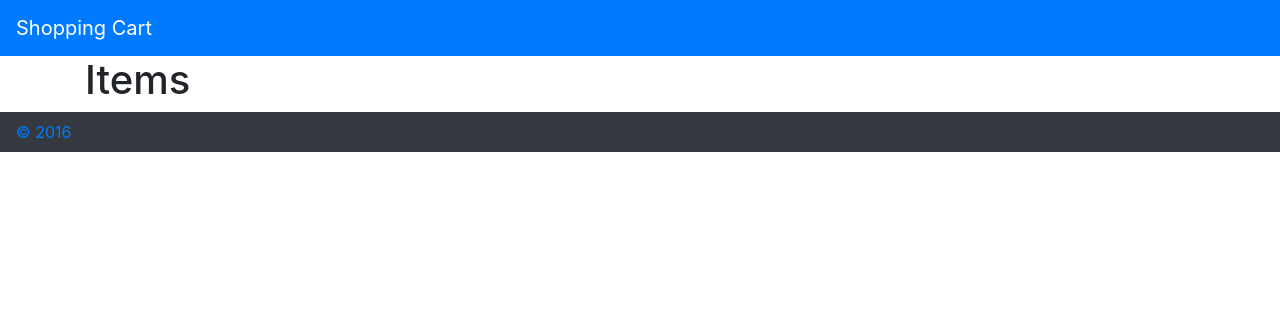
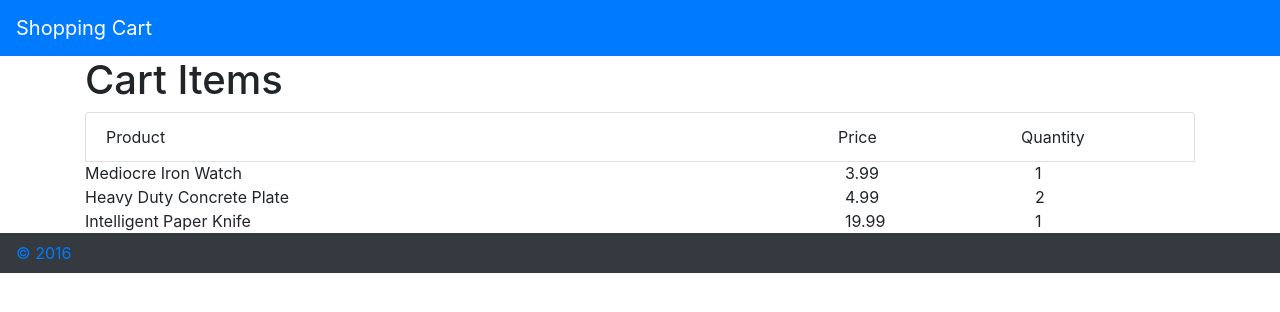
Before and after one commit to NicoleHall/redo-of-shopping-cart, a React (Create React App) app: page / in a window 1280 px wide. Shown: the top 312 px of the page. Built offline with nearby package versions, Linux system fonts and the light colour scheme.

Commit message:
adds CartItem component that iterates through the itemsPanoply prop passed into the cartitems element on the app.js page

```diff
--- a/src/App.js
+++ b/src/App.js
@@ -7,10 +7,15 @@ import CartItems from './components/CartItems'
 
 class App extends Component {
   render() {
+    const itemsData = [
+      { id: 1, product: { id: 40, name: 'Mediocre Iron Watch', priceInCents: 399 }, quantity: 1 },
+      { id: 2, product: { id: 41, name: 'Heavy Duty Concrete Plate', priceInCents: 499 }, quantity: 2 },
+      { id: 3, product: { id: 42, name: 'Intelligent Paper Knife', priceInCents: 1999 }, quantity: 1 },
+    ]
     return (
       <div className="App">
         <CartHeader/>
-        <CartItems/>
+        <CartItems itemsPanoply={itemsData}/>
         <CartFooter copyright="&copy;" year="2016"/>
       </div>
     );
--- /dev/null
+++ b/src/components/CartItem.js
@@ -0,0 +1,15 @@
+import React from 'react';
+
+const CartItem = ({ cartItem }) => {
+  return(
+    <div class="collection-item">
+      <div class="row">
+        <div class="col-md-8">{cartItem.product.name}</div>
+        <div class="col-md-2">{cartItem.product.priceInCents/100}</div>
+      <div class="col-md-2">{cartItem.quantity}</div>
+    </div>
+  </div>
+  )
+}
+
+export default CartItem
--- a/src/components/CartItems.js
+++ b/src/components/CartItems.js
@@ -1,9 +1,21 @@
 import React from 'react'
+import CartItem from './CartItem'
 
-const CartItems = () => {
+const CartItems = ({itemsPanoply}) => {
+  let itemList = itemsPanoply.map(cartItem => <CartItem key={cartItem.id} cartItem={ cartItem }/>)
   return(
     <div className="container">
-      <h1>Items</h1>
+      <h1>Cart Items</h1>
+      <div className="list-group">
+        <div className="list-group-item">
+          <div className="row">
+            <div className="col-md-8">Product</div>
+            <div className="col-md-2">Price</div>
+            <div className="col-md-2">Quantity</div>
+          </div>
+        </div>
+        <div>{ itemList }</div>
+      </div>
     </div>
   )
 }
```
